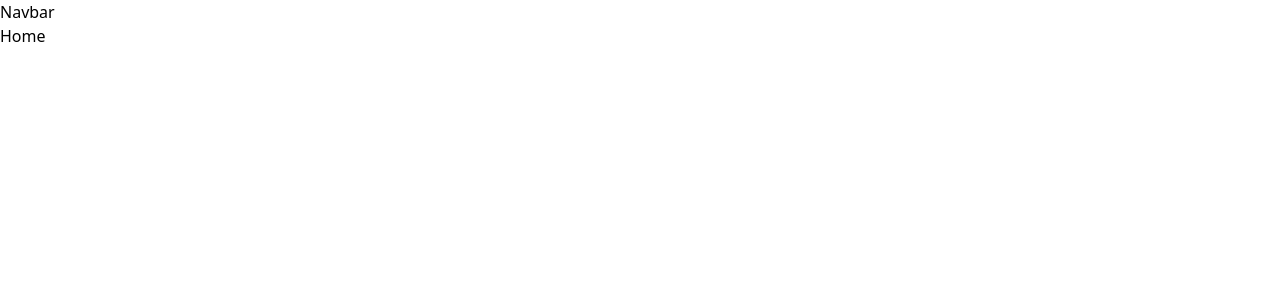
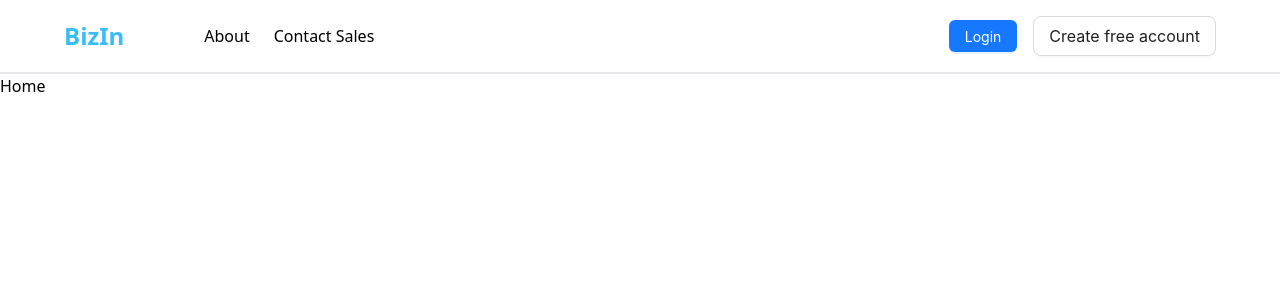
Before and after one commit to obafisayo/digital-business-card, a React (Create React App) app: page / in a window 1280 px wide. Shown: the top 300 px of the page. Built offline with nearby package versions, Linux system fonts and the light colour scheme.

Commit message:
add navbar for landing page

```diff
--- a/package.json
+++ b/package.json
@@ -3,9 +3,11 @@
   "version": "0.1.0",
   "private": true,
   "dependencies": {
+    "@ant-design/icons": "^5.4.0",
     "@testing-library/jest-dom": "^5.17.0",
     "@testing-library/react": "^13.4.0",
     "@testing-library/user-event": "^13.5.0",
+    "antd": "^5.20.3",
     "react": "^18.3.1",
     "react-dom": "^18.3.1",
     "react-router-dom": "^6.26.2",
--- a/src/components/navbar/Navbar.jsx
+++ b/src/components/navbar/Navbar.jsx
@@ -1,8 +1,47 @@
 import React from 'react'
+import { Link } from 'react-router-dom';
+import { Button } from 'antd';
+import { ABOUT, HOME, SIGNIN, SIGNUP } from '../../routes/RoutesConstant';
 
 const Navbar = () => {
   return (
-    <div>Navbar</div>
+    <section className="border-b-2 bg-white">
+      <div className="container py-2">
+        <div className="container flex h-14 items-center justify-between">
+          <div className='flex justify-between items-center gap-20'>
+              <Link to={HOME}>
+                <h1 className='text-2xl font-semibold text-sky-400'>BizIn</h1>
+              </Link>
+            <ul className='inline-flex items-center justify-center gap-4 md:gap-6'>
+              <li>
+                <Link to={ABOUT}>
+                  About
+                </Link>
+              </li>
+              <li>
+                <Link to={"#contact"}>
+                  Contact Sales
+                </Link>
+              </li>
+            </ul>
+          </div>
+          <div className='flex gap-4'>
+            <ul className='inline-flex items-center justify-between gap-4'>
+              <li>
+                <Link to={SIGNIN}>
+                  <Button type='primary'>Login</Button>
+                </Link>
+              </li>
+              <li>
+                <Link to={SIGNUP}>
+                  <Button size='large'>Create free account</Button>
+                </Link>
+              </li>
+            </ul>
+          </div>
+        </div>
+      </div>
+    </section>
   )
 }
 
--- /dev/null
+++ b/src/components/primarybutton/PrimaryButton.jsx
@@ -0,0 +1,47 @@
+import React from 'react';
+import { AntDesignOutlined } from '@ant-design/icons';
+import { Button, ConfigProvider, Space } from 'antd';
+import { createStyles } from 'antd-style';
+const useStyle = createStyles(({ prefixCls, css }) => ({
+  linearGradientButton: css`
+    &.${prefixCls}-btn-primary:not([disabled]):not(.${prefixCls}-btn-dangerous) {
+      border-width: 0;
+
+      > span {
+        position: relative;
+      }
+
+      &::before {
+        content: '';
+        background: linear-gradient(135deg, #6253e1, #04befe);
+        position: absolute;
+        inset: 0;
+        opacity: 1;
+        transition: all 0.3s;
+        border-radius: inherit;
+      }
+
+      &:hover::before {
+        opacity: 0;
+      }
+    }
+  `,
+}));
+const PrimaryButton = () => {
+  const { styles } = useStyle();
+  return (
+    <ConfigProvider
+      button={{
+        className: styles.linearGradientButton,
+      }}
+    >
+      <Space>
+        <Button type="primary" size="large" icon={<AntDesignOutlined />}>
+          Gradient Button
+        </Button>
+        <Button size="large">Button</Button>
+      </Space>
+    </ConfigProvider>
+  );
+};
+export default PrimaryButton;
```
Also changed, not shown: 1 other file (tests, documents, lock files or other folders).
